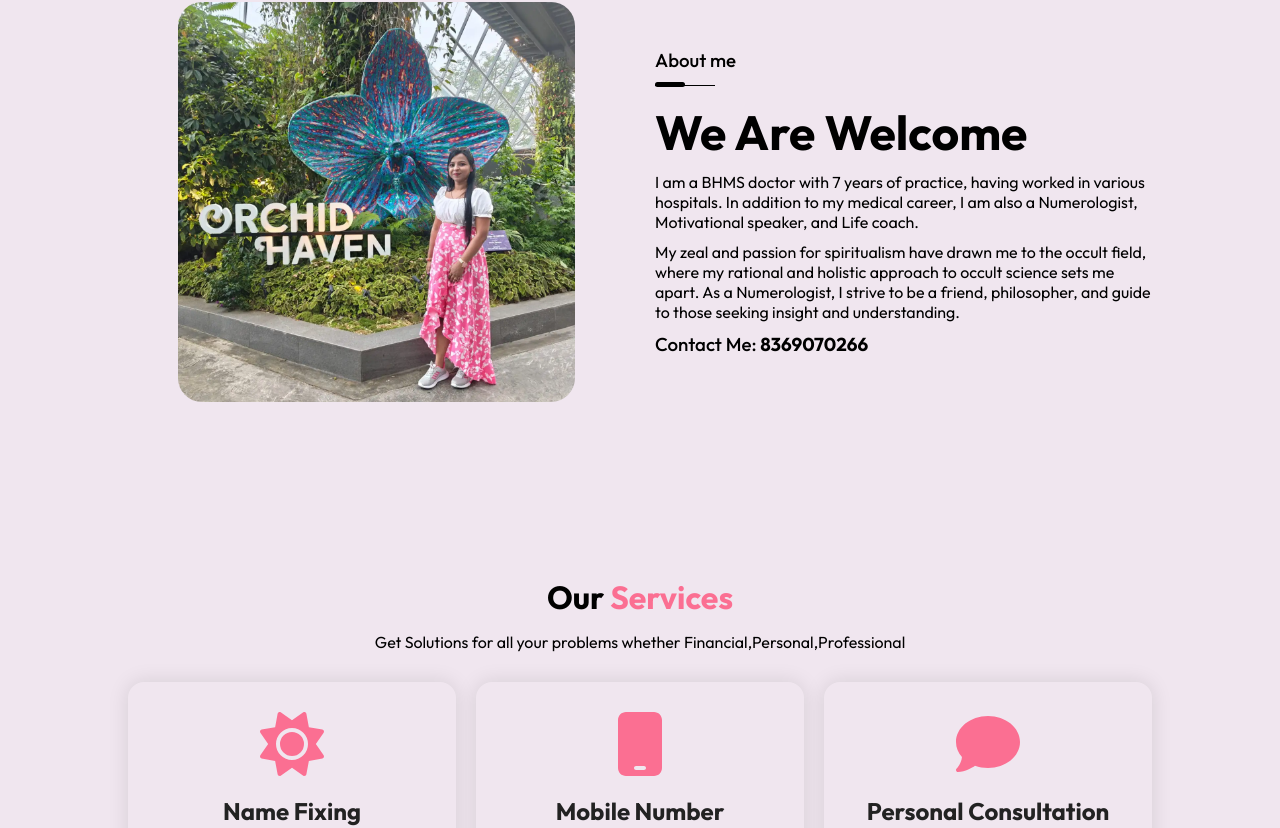
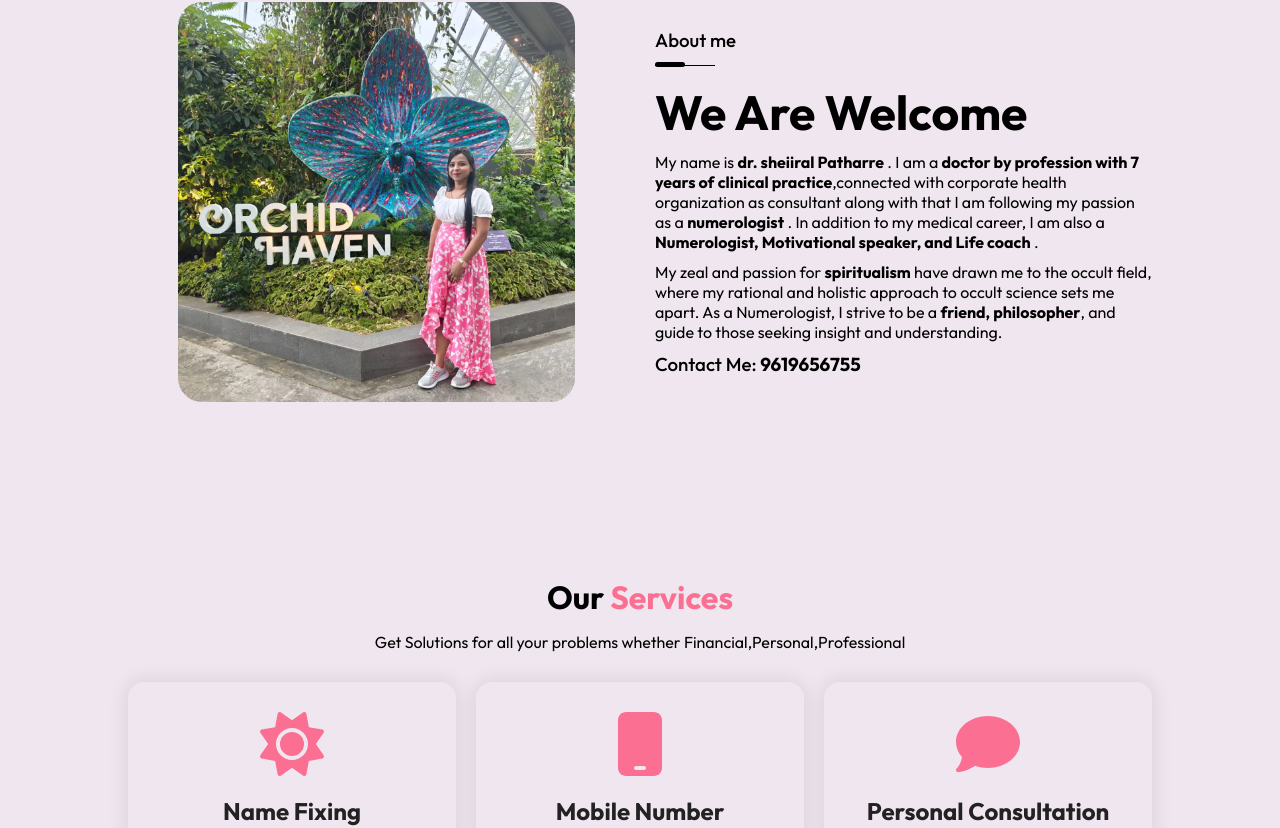
Before and after one commit to AbhayKadam57/Website-tempalte, a React (Vite) app: page / in a window 1280 px wide. Shown: the part 833-1661 px from the top of the page. Built offline with nearby package versions, Linux system fonts and the light colour scheme.

Commit message:
Seo added

```diff
--- a/index.html
+++ b/index.html
@@ -24,6 +24,45 @@
     <title>
       Vasttuank by Dr.Sheiital Patharre | Numerologist & Vastu Consultant
     </title>
+    <!-- Facebook Meta Tags -->
+    <meta
+      property="og:url"
+      content="https://shital-pathare-numerology.onrender.com"
+    />
+    <meta property="og:type" content="website" />
+    <meta
+      property="og:title"
+      content="
+      Vasttuank by Dr.Sheiital Patharre | Numerologist & Vastu Consultant
+    "
+    />
+    <meta
+      property="og:description"
+      content="My name is dr. sheiiral Patharre . I am a doctor by profession with 7 years of clinical practice,connected with corporate health organization as consultant along with that I am following my passion as a numerologist . In addition to my medical career, I am also a Numerologist, Motivational speaker, and Life coach ."
+    />
+    <meta property="og:image" content="https://ibb.co/B65LGTC" />
+
+    <!-- Twitter Meta Tags -->
+    <meta name="twitter:card" content="summary_large_image" />
+    <meta
+      property="twitter:domain"
+      content="shital-pathare-numerology.onrender.com"
+    />
+    <meta
+      property="twitter:url"
+      content="https://shital-pathare-numerology.onrender.com"
+    />
+    <meta
+      name="twitter:title"
+      content="
+      Vasttuank by Dr.Sheiital Patharre | Numerologist & Vastu Consultant
+    "
+    />
+    <meta
+      name="twitter:description"
+      content="My name is dr. sheiiral Patharre . I am a doctor by profession with 7 years of clinical practice,connected with corporate health organization as consultant along with that I am following my passion as a numerologist . In addition to my medical career, I am also a Numerologist, Motivational speaker, and Life coach ."
+    />
+    <meta name="twitter:image" content="https://ibb.co/B65LGTC" />
   </head>
   <body>
     <div id="root"></div>
--- a/src/Components/AboutUs.jsx
+++ b/src/Components/AboutUs.jsx
@@ -113,21 +113,32 @@ const AboutUs = () => {
               <h2>We Are Welcome</h2>
               <div>
                 <p>
-                  I am a BHMS doctor with 7 years of practice, having worked in
-                  various hospitals. In addition to my medical career, I am also
-                  a Numerologist, Motivational speaker, and Life coach.
+                  My name is <strong> dr. sheiiral Patharre</strong> . I am a
+                  <strong>
+                    {" "}
+                    doctor by profession with 7 years of clinical practice
+                  </strong>
+                  ,connected with corporate health organization as consultant
+                  along with that I am following my passion as a{" "}
+                  <strong>numerologist</strong> . In addition to my medical
+                  career, I am also a{" "}
+                  <strong>
+                    {" "}
+                    Numerologist, Motivational speaker, and Life coach
+                  </strong>{" "}
+                  .
                 </p>
                 <p>
-                  My zeal and passion for spiritualism have drawn me to the
-                  occult field, where my rational and holistic approach to
-                  occult science sets me apart. As a Numerologist, I strive to
-                  be a friend, philosopher, and guide to those seeking insight
-                  and understanding.
+                  My zeal and passion for <strong>spiritualism</strong> have
+                  drawn me to the occult field, where my rational and holistic
+                  approach to occult science sets me apart. As a Numerologist, I
+                  strive to be a <strong> friend, philosopher</strong>, and
+                  guide to those seeking insight and understanding.
                 </p>
               </div>
               <h3>
                 Contact Me:{" "}
-                <span style={{ fontWeight: "bold" }}> 8369070266</span>{" "}
+                <span style={{ fontWeight: "bold" }}> 9619656755</span>{" "}
               </h3>
             </div>
           </Slide>
--- a/src/Components/Footer.jsx
+++ b/src/Components/Footer.jsx
@@ -97,7 +97,7 @@ function Footer() {
               <FontAwesomeIcon icon={faYoutube} style={{ fontSize: "28px" }} />
             </a>
           </div>
-          <small>&#169; Copyright 2024 by Dr.Sheiital Patharre</small>
+          <small>&#169; Copyright 2024 by dr.sheiital Patharre</small>
         </Left>
         <Right>
           <h3>Contact Info</h3>
@@ -115,7 +115,7 @@ function Footer() {
             </div>
             <div style={{ display: "flex", alignItems: "center", gap: "10px" }}>
               <FontAwesomeIcon icon={faPhone} />
-              <p>+91 8369070266</p>
+              <p>+91 9619656755</p>
             </div>
           </div>
         </Right>
--- a/src/Components/HeroBanner.jsx
+++ b/src/Components/HeroBanner.jsx
@@ -52,7 +52,7 @@ function HeroBanner() {
             THE BEST
             <span style={{ color: "#fb6f92", fontStyle: "italic" }}>
               {" "}
-              NUMEROlLOGY & VASTUSHASTRA
+              NUMEROLOGY & VASTU CONSULTANT
             </span>
           </h1>
         </Fade>
--- a/src/Components/Navbar.jsx
+++ b/src/Components/Navbar.jsx
@@ -147,7 +147,7 @@ function Navbar() {
             </ContactDivLeft>
             <ContactDivRight>
               <h4>Talk to Me</h4>
-              <p>+91 8369070266</p>
+              <p>+91 9619656755</p>
             </ContactDivRight>
           </ContactDiv>
         </Links>
@@ -195,7 +195,7 @@ function Navbar() {
               </ContactDivLeft>
               <ContactDivRight type={"mobile"}>
                 <h4>Talk to Me</h4>
-                <p>+91 8369070266</p>
+                <p>+91 9619656755</p>
               </ContactDivRight>
             </ContactDiv>
           </SideMenuLinks>
--- a/src/Ui Components/Button.jsx
+++ b/src/Ui Components/Button.jsx
@@ -10,16 +10,21 @@ const ButtonDiv = styled.button`
   font-weight: 500;
   color: white;
   cursor: pointer;
+  transition: all 0.3s linear;
   a {
     text-decoration: none;
-    color: white;
+    color: #ffffff;
+  }
+
+  &:hover {
+    transform: scale(1.1);
   }
 `;
 
 function Button({ text, type }) {
   return (
     <ButtonDiv type={type}>
-      <a href="https://wa.me/918369070266" target="_blank">
+      <a href="https://wa.me/919619656755" target="_blank">
         {text}
       </a>
     </ButtonDiv>
```
Also changed, not shown: public/robots.txt (added).
